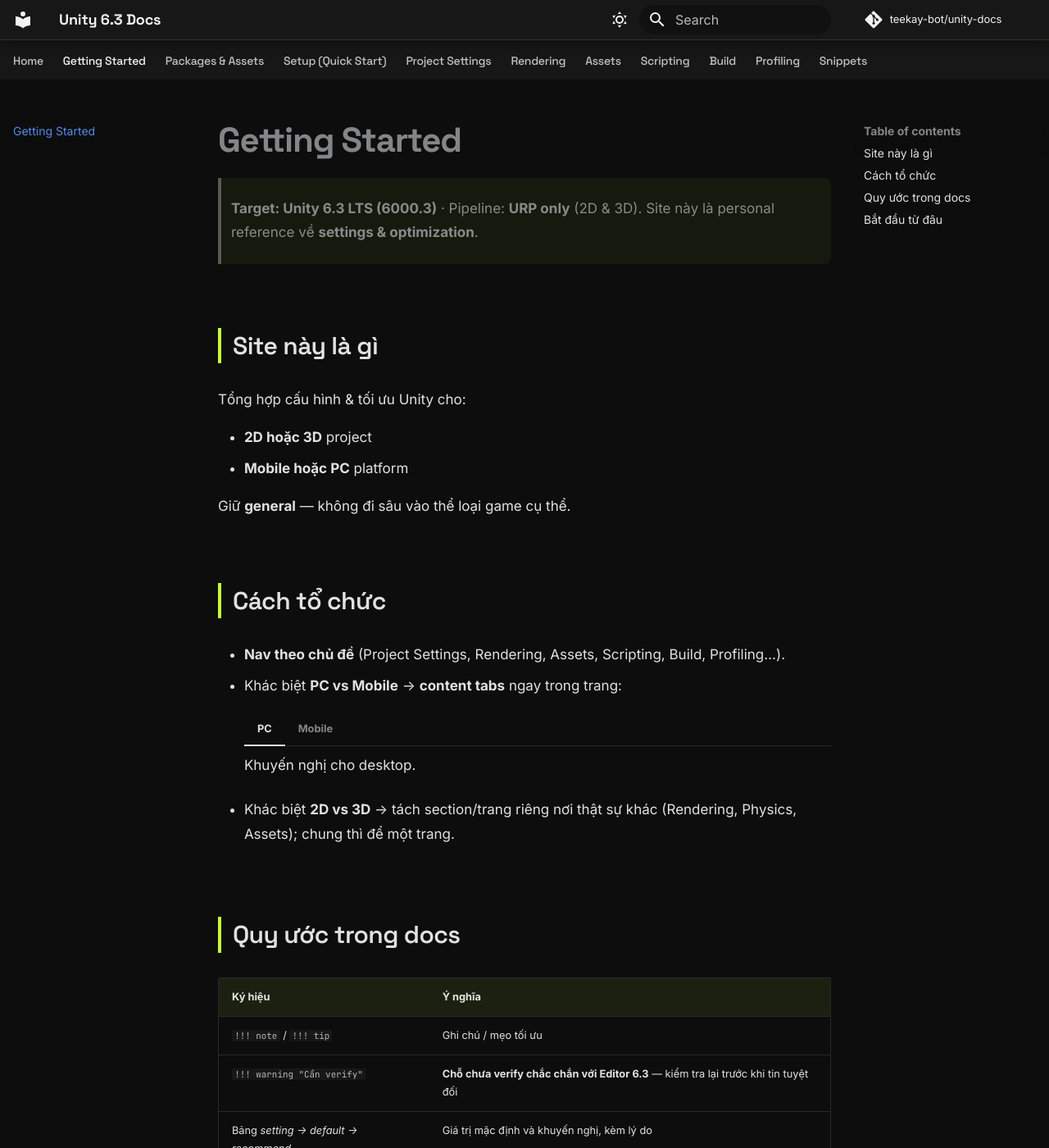
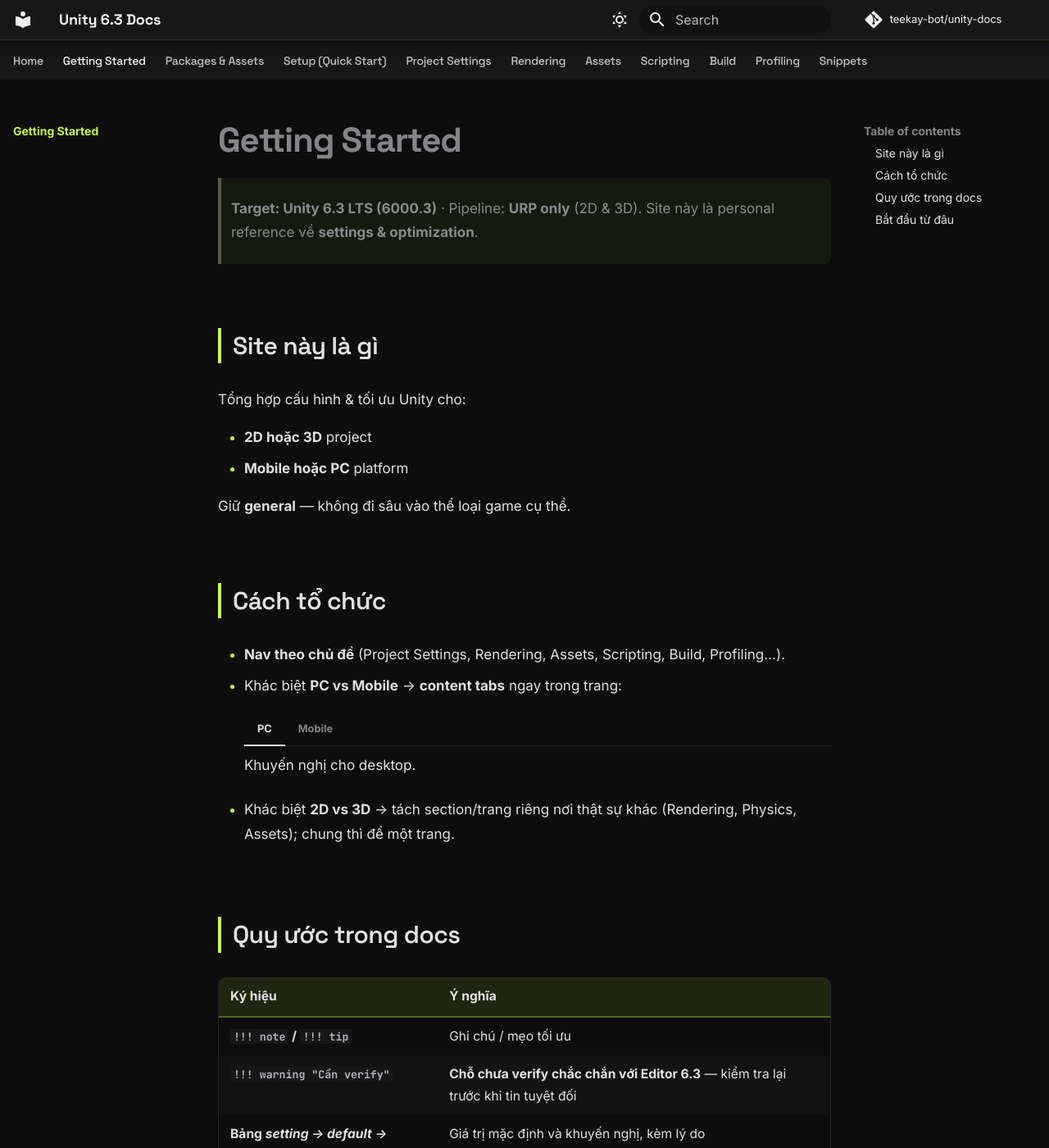
Before and after one commit to teekay-bot/unity-docs, an MkDocs documentation site: the page built from docs/getting-started.md, in a window 1280 px wide and 1400 px high. Shown: the whole window at 82% size. Built offline with MkDocs 1.6.1 and Material for MkDocs 9.7.7, drawn with Linux system fonts in a browser that asks for light colours; comment, search, counter and statistics services are not loaded.

Commit message:
design: upgrade tables (zebra/hover/rounded), lists (lime markers), TOC + left-nav active states (fix blue active -> lime)

```diff
--- a/docs/stylesheets/extra.css
+++ b/docs/stylesheets/extra.css
@@ -262,3 +262,109 @@
   text-align: center;
   margin: 1.4em 0;
 }
+
+/* ============================================================
+   Tables — bo góc, header nổi, zebra, hover row
+   ============================================================ */
+.md-typeset table:not([class]) {
+  border-radius: 10px;
+  overflow: hidden;
+  border: 1px solid var(--md-default-fg-color--lightest);
+  font-size: 0.78rem;
+}
+.md-typeset table:not([class]) th {
+  font-weight: 700;
+}
+.md-typeset table:not([class]) th,
+.md-typeset table:not([class]) td {
+  padding: 0.62em 0.9em;
+  border: none;
+}
+.md-typeset table:not([class]) td:first-child {
+  font-weight: 600;
+}
+.md-typeset table:not([class]) tbody tr {
+  transition: background 0.15s ease;
+  border-top: 1px solid var(--md-default-fg-color--lightest);
+}
+[data-md-color-scheme="slate"] .md-typeset table:not([class]) th {
+  background: rgba(198, 255, 52, 0.1);
+  border-bottom: 2px solid rgba(198, 255, 52, 0.3);
+}
+[data-md-color-scheme="slate"]
+  .md-typeset
+  table:not([class])
+  tbody
+  tr:nth-child(even) {
+  background: rgba(255, 255, 255, 0.022);
+}
+[data-md-color-scheme="slate"] .md-typeset table:not([class]) tbody tr:hover {
+  background: rgba(198, 255, 52, 0.07);
+}
+[data-md-color-scheme="default"] .md-typeset table:not([class]) th {
+  background: rgba(43, 122, 155, 0.12);
+  border-bottom: 2px solid rgba(43, 122, 155, 0.3);
+}
+[data-md-color-scheme="default"]
+  .md-typeset
+  table:not([class])
+  tbody
+  tr:nth-child(even) {
+  background: rgba(0, 0, 0, 0.025);
+}
+[data-md-color-scheme="default"] .md-typeset table:not([class]) tbody tr:hover {
+  background: rgba(43, 122, 155, 0.08);
+}
+
+/* ============================================================
+   Lists — marker tông accent, spacing thoáng
+   ============================================================ */
+.md-typeset ul li::marker {
+  color: var(--u-lime);
+}
+.md-typeset ol li::marker {
+  color: var(--u-lime);
+  font-weight: 700;
+}
+[data-md-color-scheme="default"] .md-typeset ul li::marker,
+[data-md-color-scheme="default"] .md-typeset ol li::marker {
+  color: #2b7a9b;
+}
+.md-typeset li {
+  margin-bottom: 0.35em;
+}
+
+/* ============================================================
+   Nav trái + TOC phải — "you are here" rõ, sửa active về lime
+   ============================================================ */
+.md-nav__title {
+  font-weight: 700;
+}
+/* TOC phải: thanh accent trái + bold khi active */
+.md-nav--secondary .md-nav__link {
+  border-left: 2px solid transparent;
+  padding-left: 0.6rem;
+  transition: color 0.15s ease, border-color 0.15s ease;
+}
+.md-nav--secondary .md-nav__link--active {
+  font-weight: 600;
+  border-left-color: var(--u-lime);
+}
+.md-nav--primary .md-nav__item--active > .md-nav__link,
+.md-nav--primary .md-nav__link--active {
+  font-weight: 600;
+}
+/* màu active theo scheme (sửa lỗi nav trái hiện xanh ở dark) */
+[data-md-color-scheme="slate"] .md-nav__link--active,
+[data-md-color-scheme="slate"] .md-nav__item--active > .md-nav__link,
+[data-md-color-scheme="slate"] .md-nav__link:hover {
+  color: var(--u-lime);
+}
+[data-md-color-scheme="default"] .md-nav__link--active,
+[data-md-color-scheme="default"] .md-nav__item--active > .md-nav__link,
+[data-md-color-scheme="default"] .md-nav__link:hover {
+  color: #2b7a9b;
+}
+[data-md-color-scheme="default"] .md-nav--secondary .md-nav__link--active {
+  border-left-color: #2b7a9b;
+}
```
